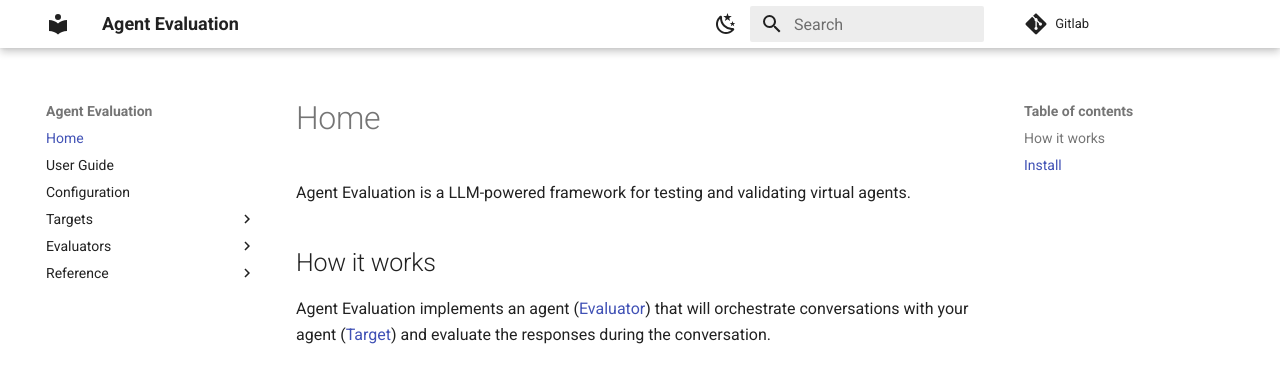
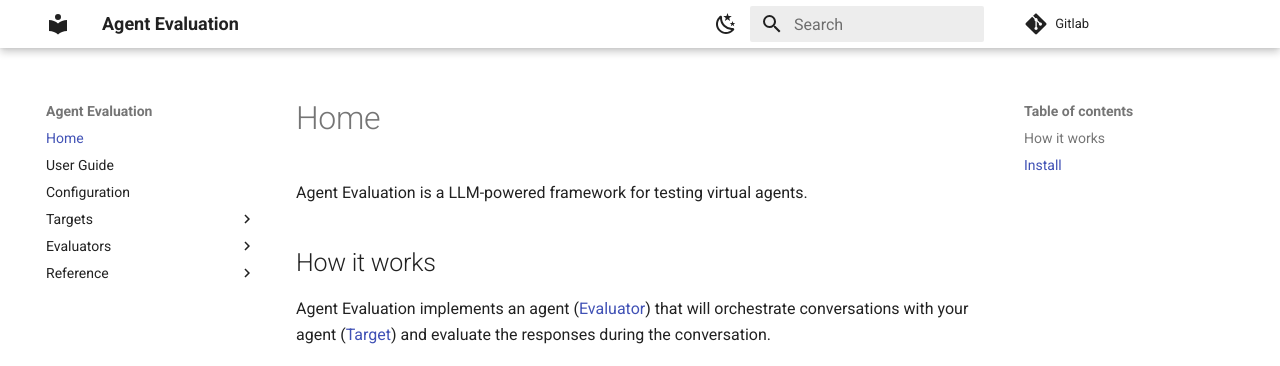
Before and after one commit to awslabs/agent-evaluation, an MkDocs documentation site: the page built from docs/index.md, in a window 1280 px wide and 1083 px high. Shown: the top 366 px of the window. Built offline with MkDocs 1.6.1 and Material for MkDocs 9.7.7, drawn with Linux system fonts in a browser that asks for light colours.

Commit message:
docs: update project desc

```diff
--- a/docs/index.md
+++ b/docs/index.md
@@ -1,6 +1,6 @@
 # Home
 
-Agent Evaluation is a LLM-powered framework for testing and validating virtual agents.
+Agent Evaluation is a LLM-powered framework for testing virtual agents.
 
 ## How it works
 
--- a/setup.py
+++ b/setup.py
@@ -5,7 +5,7 @@ from setuptools import find_packages
 
 VERSION = "0.1.0"
 
-DESCRIPTION = "A LLM-powered framework for testing and validating virtual agents."
+DESCRIPTION = "A LLM-powered framework for testing virtual agents."
 AUTHOR = "Amazon Web Services"
 EMAIL = "agent-evaluation-oss-core-team@amazon.com"
 URL = "https://github.com/awslabs/agent-evaluation"
```
Also changed, not shown: README.md (+1 -1 lines).
